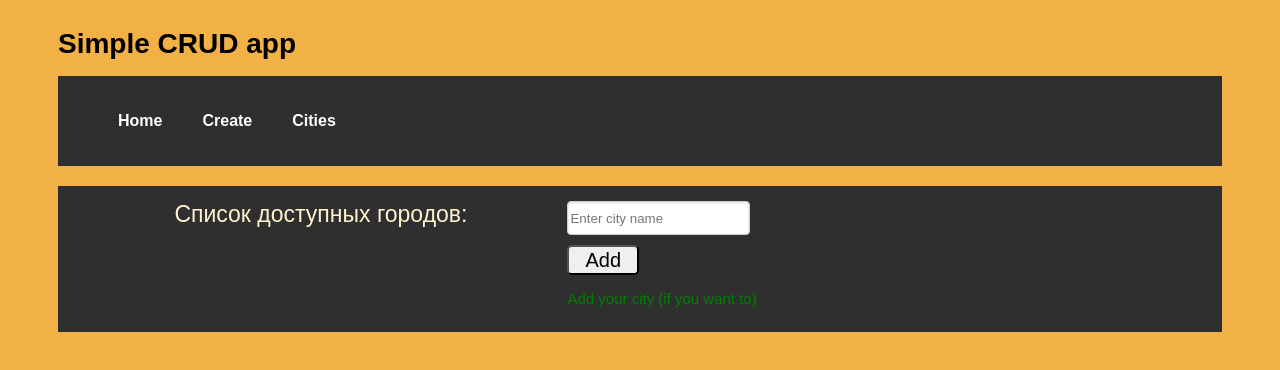
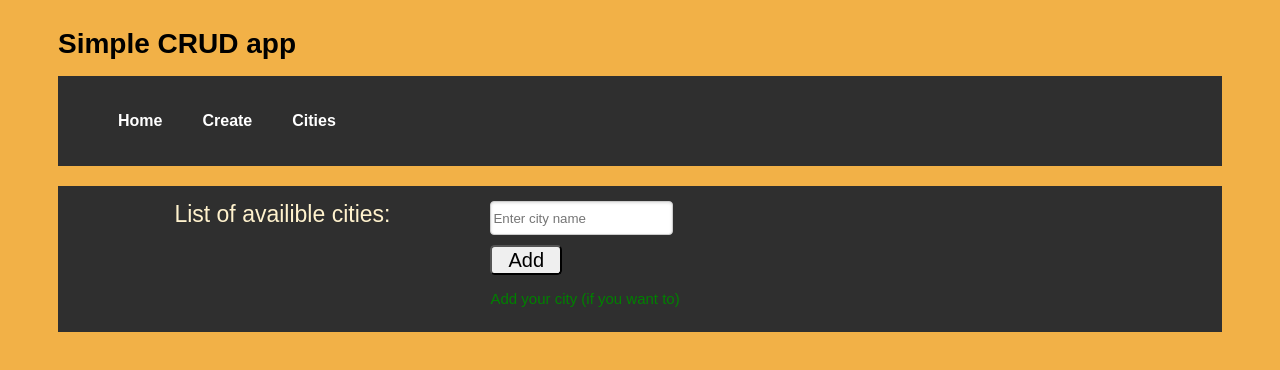
Before and after one commit to kamenus/crud_spa, a React (Create React App) app: page /cities in a window 1280 px wide. Shown: the top 370 px of the page. Built offline with nearby package versions, Linux system fonts and the light colour scheme.

Commit message:
Changed russian titles to english

```diff
--- a/src/components/cities.js
+++ b/src/components/cities.js
@@ -93,7 +93,7 @@
       <div className='citiesForm'>
         <div className='citiesContainer'>
           <div className='citiesListWrap'>
-            <span className='citiesListHeader'>Список доступных городов:</span>
+            <span className='citiesListHeader'>List of availible cities:</span>
             <ul className='citiesList'>
               {this.renderCities(cities)}
             </ul>
--- a/src/components/create.js
+++ b/src/components/create.js
@@ -103,7 +103,7 @@
   isFormValid = (errors, city) => {
     this.errCheck(errors);
     return (
-      errors.title || errors.description || errors.phone_number || city == "" || city == "Выберите город"
+      errors.title || errors.description || errors.phone_number || city == "" || city == "Choose a city"
     );
   }
 
@@ -213,7 +213,7 @@
         <div className="additional_options">
           <div className="city_selector">
             <select onChange={this.handleSelect}>
-              <option selected>Выберите город</option>
+              <option selected>Choose a city</option>
               {this.renderCities(cities)}
             </select>
           </div>
```
